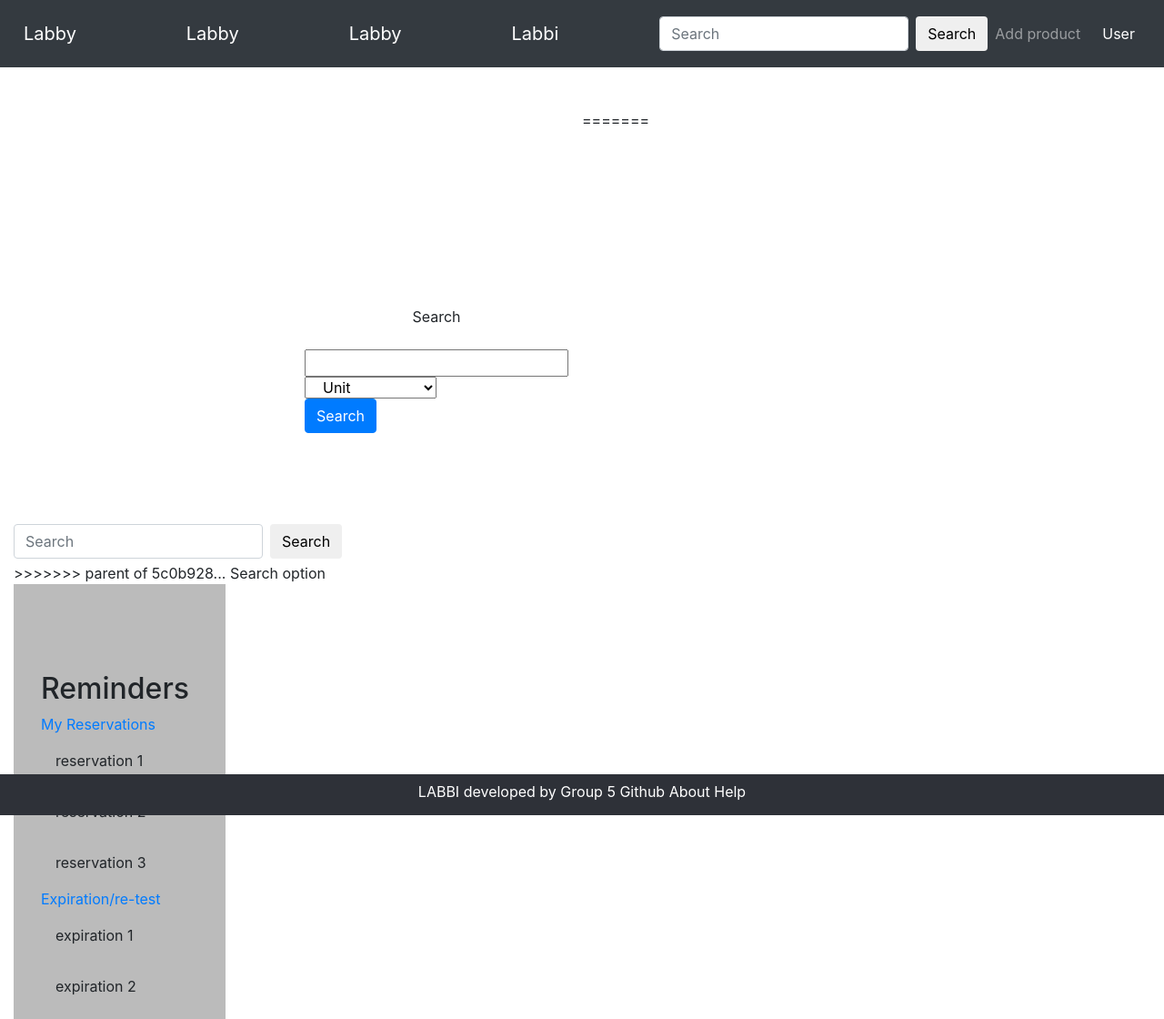
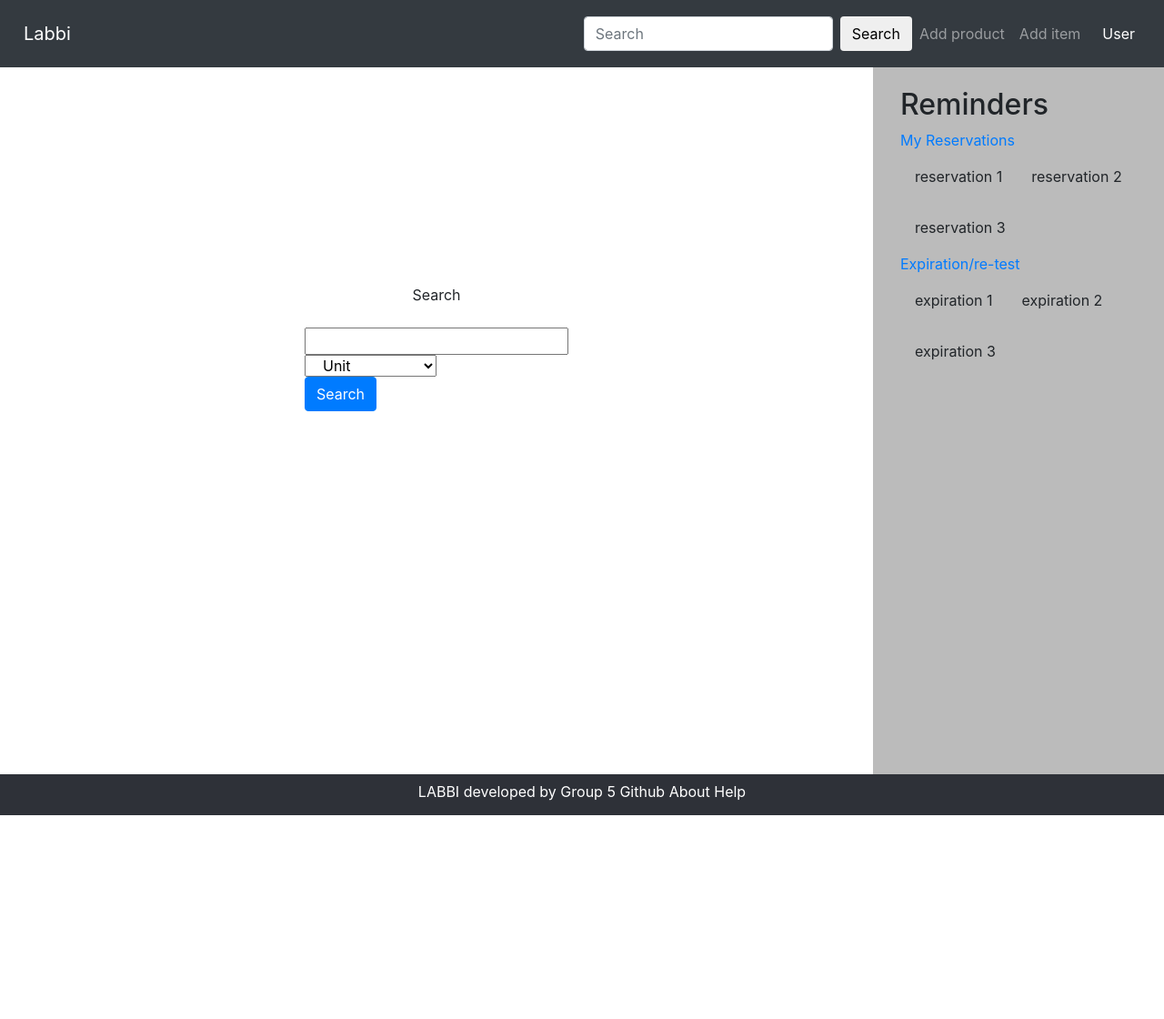
Before and after one commit to CarolinaPB/InfoManagementSystems, a Django app: page /home/ in a window 1280 px wide. Shown: the whole page at 91% size. After the commit the page ends 896 px from the top, so only its background shows below. Run offline with Django 3.2, Linux system fonts and the light colour scheme; the visitor is signed in with stand-in values (Sample User, id 1); some libraries are stand-ins or nearby versions.

Commit message:
fixed formating

```diff
--- a/lims_project/labbyims/templates/labbyims/base.html
+++ b/lims_project/labbyims/templates/labbyims/base.html
@@ -12,26 +12,16 @@
     <link rel="stylesheet" type="text/css" href="/static/labbyims/main.css">
 
     {% if title %}
-
         <title>Labbi - {{ title }}</title>
     {% else %}
         <title>Labbi</title>
-
     {% endif %}
 </head>
 <body>
     <header class="site-header">
         <nav class="navbar navbar-expand navbar-dark bg-dark fixed-top">
             <div class="container-fluid">
-                <a class="navbar-brand mr-4" href="#">Labby</a>
-
-
-                <a class="navbar-brand mr-4" href="#">Labby</a>
-
-                <a class="navbar-brand mr-4" href="#">Labby</a>
-
                 <a class="navbar-brand mr-4" href="/home/">Labbi</a>
-
                 <button class="navbar-toggler" type="button" data-toggle="collapse" data-target="#navbarToggle" aria-controls="navbarToggle" aria-expanded="false" aria-label="Toggle navigation">
                 <span class="navbar-toggler-icon"></span>
                 </button>
@@ -43,18 +33,17 @@
                         class="form-control mr-sm-2"
                         type="search"
                         placeholder="Search"
-
-
                         name='description'>
                         <button class="btn my-2 my-sm-0" type="submit">Search</button>
                     </form>
                     <a class="nav-item nav-link" href="/add_product/">Add product</a>
-
+                    <a class="nav-item nav-link" href="/add_item/">Add item</a>
                     <div class="dropdown">
                         <button class="dropbtn my-2 my-sm-0">User<i class="fa fa-caret-down"></i></button>
                         <div class="dropdown-content">
                         <a href="#">My Reservations</a>
                         <a href="#">Expiration/re-test</a>
+                        <a href="/inventory/">Inventory</a>
                         <a href="/locations/">Locations</a>
                         <a href="{% url 'logout' %}">Logout</a>
                         </div>
--- a/lims_project/labbyims/templates/labbyims/home_afterlogin.html
+++ b/lims_project/labbyims/templates/labbyims/home_afterlogin.html
@@ -2,7 +2,6 @@
 {% load crispy_forms_tags %}
 {% block content %}
 
-<<<<<<< HEAD
 <div class="row">
     <div class="first-column col-sm-9 col-lg-9">
         <br><br><br><br>
@@ -22,21 +21,6 @@
                 {% crispy form form.helper %}
                 </form>
             </div>
-=======
-<div class="container-fluid">
-    <br><br>
-    <div class="row">
-        <div class="first-column col-sm-9 col-lg-9">
-            <form  class="form-inline my-2 my-lg-1 center-search">
-              <input
-                  class="form-control mr-sm-2"
-                  type="search"
-                  placeholder="Search"
-                  name='search'
-                  value="{{search_term}}">
-              <button class="btn my-2 my-sm-0" type="submit">Search</button>
-            </form>
->>>>>>> parent of 5c0b928... Search option
         </div>
 
     </div>
```
